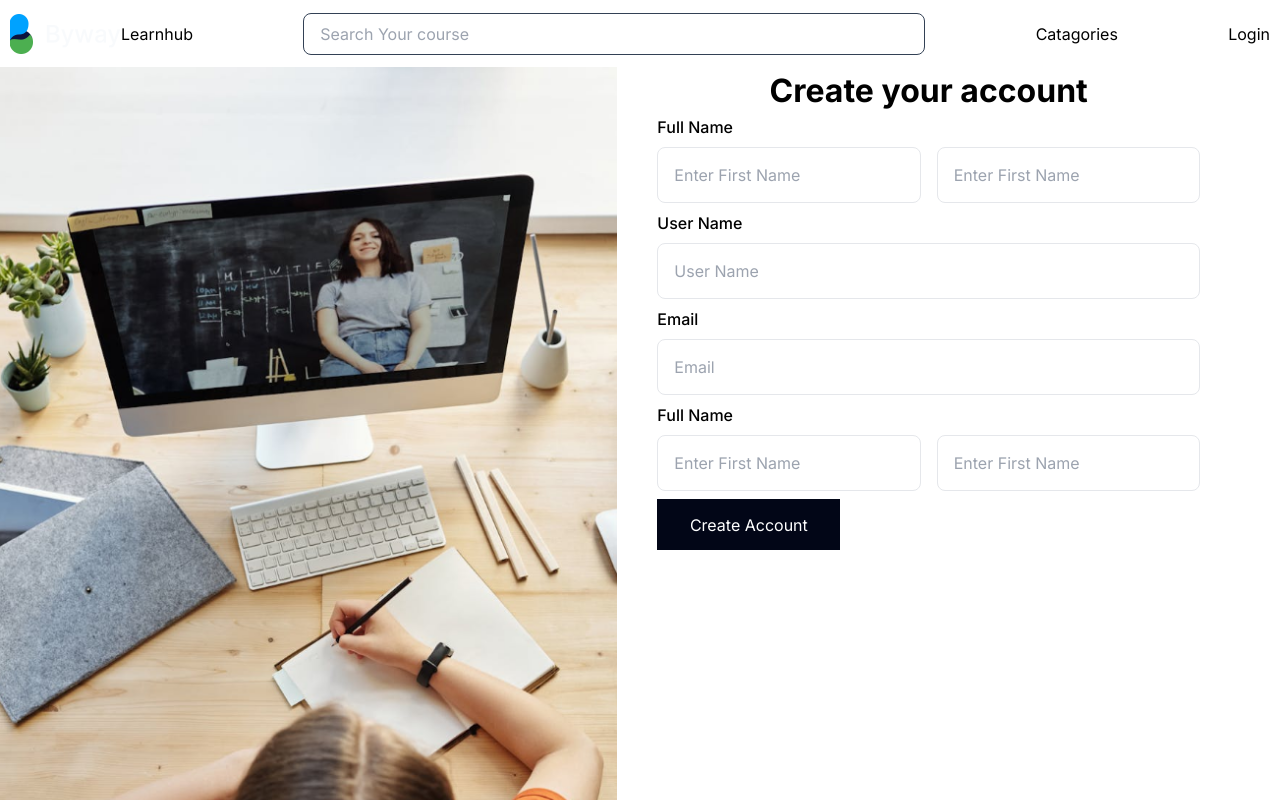
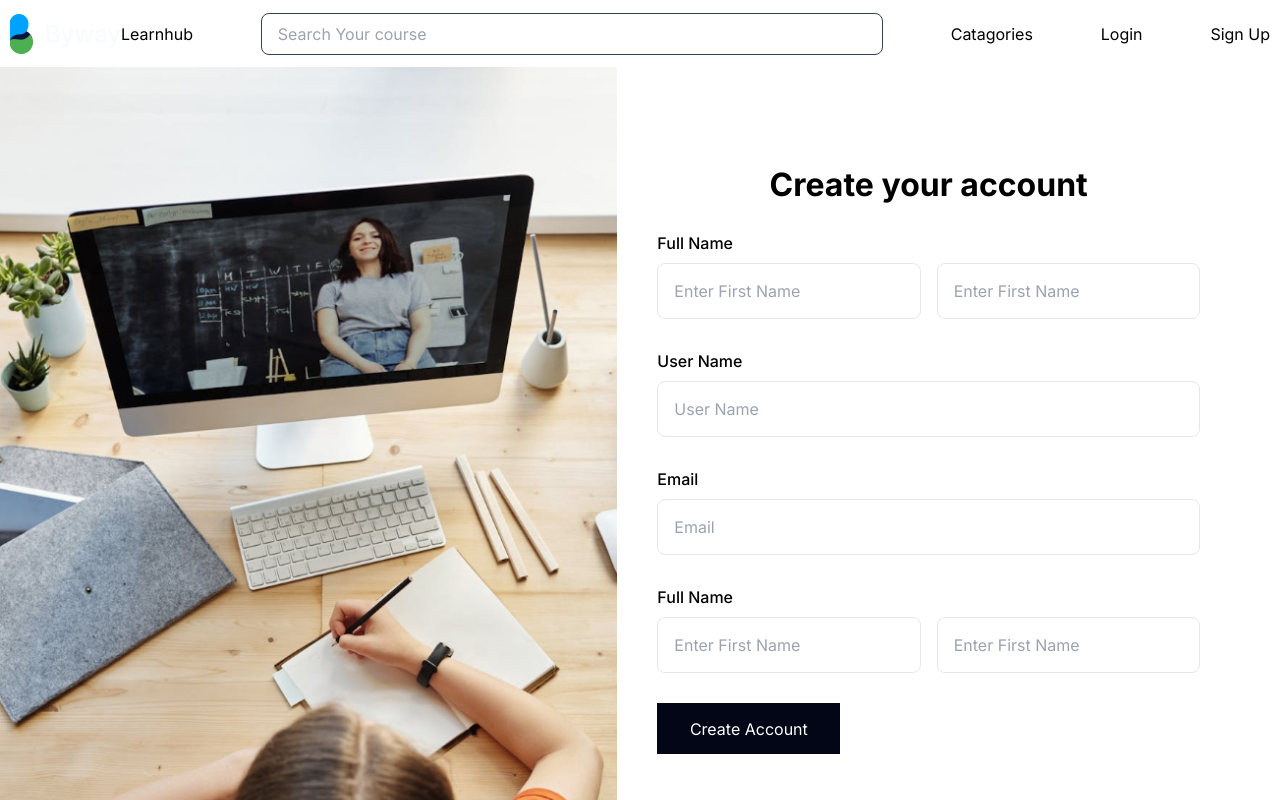
Before and after one commit to FaisalMahamudCS/e-learning-frontend, a Next.js app: page /signup in a window 1280 px wide. Shown: the top 800 px of the page. Built offline with nearby package versions, Linux system fonts and the light colour scheme.

Commit message:
Signup done

```diff
--- a/components/Home/Button.tsx
+++ b/components/Home/Button.tsx
@@ -3,11 +3,13 @@ import React from 'react'
 type Props = {
     label:string,
     classNames?:string
+    onClick?: () => void;
+
 }
 
-function Button({label,classNames}: Props) {
+function Button({label,classNames,onClick }: Props) {
   return (
-<button className={classNames}>
+<button onClick={onClick} className={classNames}>
 {label}</button>
    )
 }
--- a/components/Navbar.tsx
+++ b/components/Navbar.tsx
@@ -1,10 +1,18 @@
+"use client"
 import React from 'react';
 import Button from './Home/Button';
 import Searchbar from './Searchbar';
 import Image from 'next/image';
 import logo2 from  '../public/logo2.png'
+import { Router } from 'next/router';
+import { useRouter } from 'next/navigation';
 
 const Navbar = () => {
+    const router=useRouter()
+
+    const onClick=()=>{
+        router.push('/signup')
+    }
     return (
        <>
        <div className="flex justify-between items-center content-center px-[10px]">
@@ -20,6 +28,7 @@ const Navbar = () => {
 </div>
 <p>Catagories</p>
 <Button label="Login" classNames="h-[40px]"/>
+<Button label="Sign Up" classNames="h-[40px]" onClick={onClick}/>
 </div></>
     );
 };
--- a/components/Signup.tsx
+++ b/components/Signup.tsx
@@ -22,36 +22,36 @@ function Signup({}: Props) {
     <Image src={signbg}/>
 </div>
 <div className='mr-[80px]'>
-    <h2 className='text-center text-[32px] font-bold'>Create your account</h2>
-    <div className="flex flex-col">
+    <h2 className='text-center text-[32px] mt-[94px] font-bold'>Create your account</h2>
+    <div className="flex flex-col mt-[22px]">
         <LabelComponent text='Full Name'/>
     <div className="flex justify-between gap-4  ">
     <InputComponent  onChange={setInputValue} value={inputValue}  className='inputStyles' placeholder='Enter First Name'/>
     <InputComponent  onChange={setInputValue} value={inputValue}  className='inputStyles' placeholder='Enter First Name'/>
     </div>
     </div>
-    <div className="flex flex-col">
+    <div className="flex flex-col mt-[22px]">
         <LabelComponent text='User Name'/>
     <div className=" ">
     <InputComponent  onChange={setInputValue} value={inputValue}  className='inputStyles' placeholder='User Name'/>
 
     </div>
     </div>
-    <div className="flex flex-col">
+    <div className="flex flex-col mt-[22px]">
         <LabelComponent text='Email'/>
     <div className=" ">
     <InputComponent  onChange={setInputValue} value={inputValue}  className='inputStyles' placeholder='Email'/>
 
     </div>
     </div>
-    <div className="flex flex-col">
+    <div className="flex flex-col mt-[22px]">
         <LabelComponent text='Full Name'/>
     <div className="flex justify-between gap-4  ">
     <InputComponent  onChange={setInputValue} value={inputValue}  className='inputStyles' placeholder='Enter First Name'/>
     <InputComponent  onChange={setInputValue} value={inputValue}  className='inputStyles' placeholder='Enter First Name'/>
     </div>
     </div>
-    <Button label='Create Account' classNames='bg-[#020617] w-[183px] h-[51px] text-white'/>
+    <Button label='Create Account' classNames='bg-[#020617] w-[183px] h-[51px] text-white mt-[22px]'/>
 </div>
 
        </div>
--- a/src/app/Signup.tsx
+++ /dev/null
@@ -1,9 +0,0 @@
-import React from 'react';
-
-export default function Signup()
- {  return (
-        <div>
-            s
-        </div>
-    );
-};
--- a/src/app/page.tsx
+++ b/src/app/page.tsx
@@ -1,4 +1,5 @@
 // import Home from "../app/src/";
+"use client"
 import Image from "next/image";
 import { Inter } from 'next/font/google'
 import profile1 from  '/public/profile1.png'
@@ -17,7 +18,7 @@ import Button from "../../components/Home/Button";
 import Searchbar from "../../components/Searchbar";
 import Navbar from "../../components/Navbar";
 
-export default function HomePage() {
+export default function Home() {
   return (
 <div className="bg-[#FFFFFF]">
   <Navbar/>
```
Also changed, not shown: pages/auth/signup.tsx (deleted, +0 -9 lines), pages/index.tsx (deleted, +0 -7 lines).
